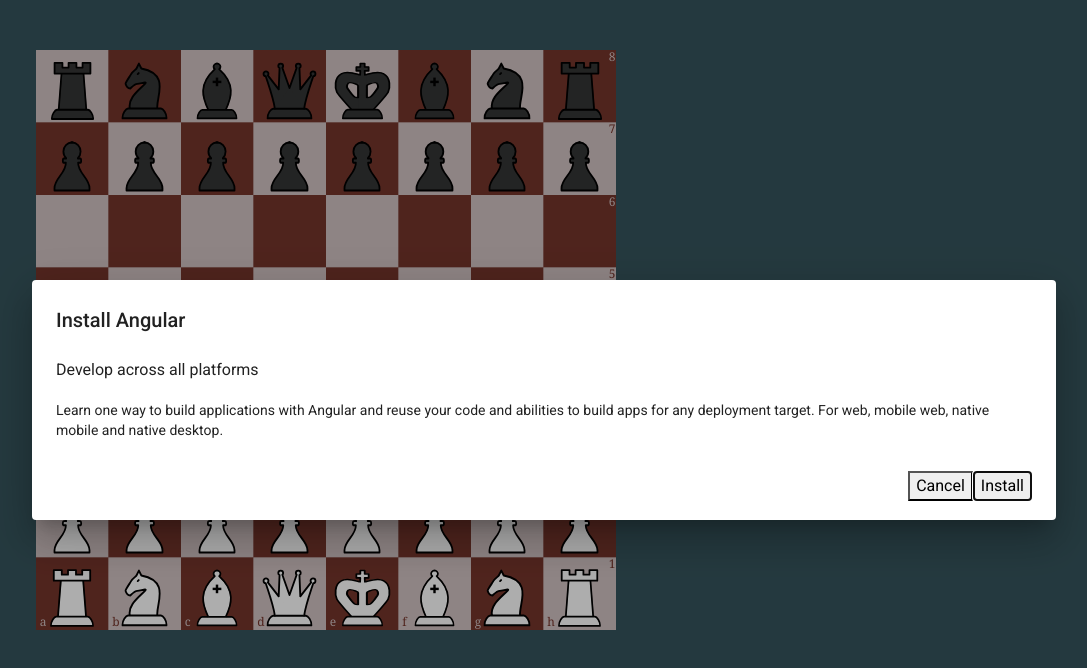
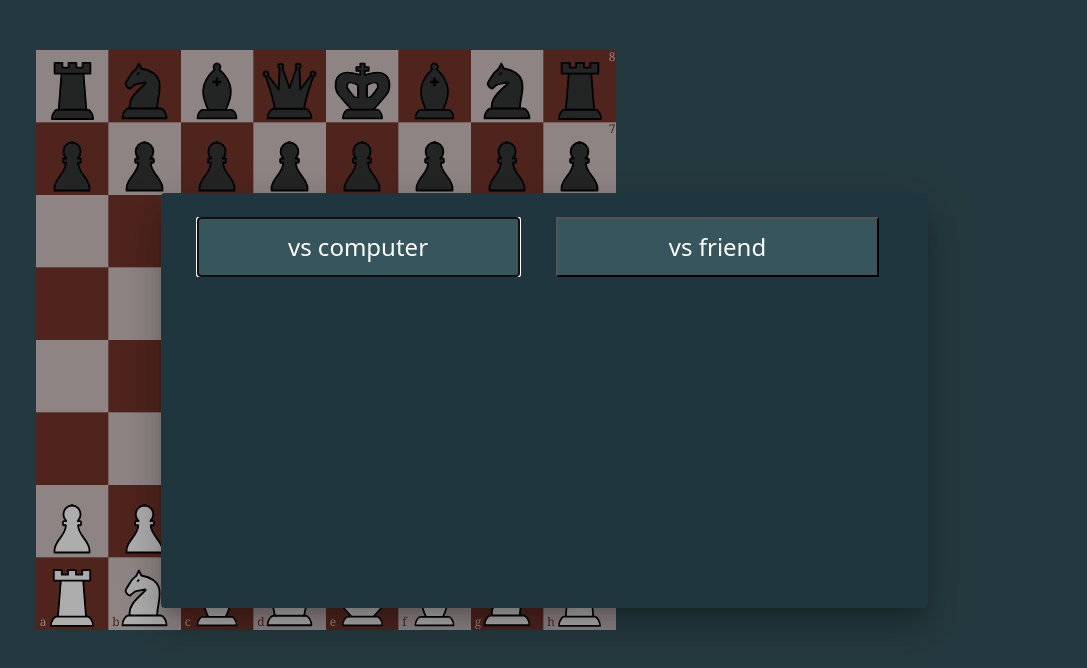
Before and after one commit to krihl4n/ChessUi, an Angular app: page /game2 in a window 1280 px wide. Shown: the top 668 px of the page, without its empty margins (96-1183 px from the left). Built offline with nearby package versions, Linux system fonts and the light colour scheme.

Commit message:
some dialog styling

```diff
--- a/angular.json
+++ b/angular.json
@@ -28,8 +28,8 @@
             ],
             "styles": [
               "./node_modules/@angular/material/prebuilt-themes/deeppurple-amber.css",
+              "src/styles.scss",
               "node_modules/bootstrap/dist/css/bootstrap.min.css",
-              "src/styles.css"
             ],
             "scripts": []
           },
@@ -97,7 +97,7 @@
             ],
             "styles": [
               "./node_modules/@angular/material/prebuilt-themes/deeppurple-amber.css",
-              "src/styles.css"
+              "src/styles.scss"
             ],
             "scripts": []
           }
--- a/src/app/app.component.ts
+++ b/src/app/app.component.ts
@@ -3,7 +3,7 @@ import { Component, OnInit } from '@angular/core';
 @Component({
   selector: 'app-root',
   templateUrl: './app.component.html',
-  styleUrls: ['./app.component.css']
+  styleUrls: ['./app.component.scss']
 })
 export class AppComponent{
 
--- a/src/app/game2/game2.component.ts
+++ b/src/app/game2/game2.component.ts
@@ -19,10 +19,20 @@ export class Game2Component implements OnInit {
 
     const dialogConfig = new MatDialogConfig();
 
-    dialogConfig.disableClose = false;
-    dialogConfig.autoFocus = true;
+    // const dialogConfig = {
+    //   disableClose: false;
+    // }.
+    // dialogConfig.autoFocus = true;
+    // dialogConfig.width = "767px"
+    // dialogConfig.height = "415px"
 
-    this.dialog.open(StartGameDialogComponent, dialogConfig);
+    this.dialog.open(StartGameDialogComponent, {
+      disableClose: false,
+      autoFocus: true,
+      width: "767px",
+      height: "415px",
+      panelClass: 'custom-modalbox'
+    })
   }
 }
 
--- a/src/app/start-game-dialog/start-game-dialog.component.html
+++ b/src/app/start-game-dialog/start-game-dialog.component.html
@@ -1,11 +1,14 @@
-<h2 mat-dialog-title>Install Angular</h2>
-<mat-dialog-content class="mat-typography">
-  <h3>Develop across all platforms</h3>
-  <p>Learn one way to build applications with Angular and reuse your code and abilities to build
-    apps for any deployment target. For web, mobile web, native mobile and native desktop.</p>
 
+<mat-dialog-content>
+    <div class="container" >
+        <div class="row">
+            <div class="col-6">
+                <button class="btn-game-mode-select">vs computer</button>
+            </div>
+            <div class="col-6">
+                <button class="btn-game-mode-select">vs friend</button>
+            </div>
+        </div>
+        <div class="row"></div>
+    </div>
 </mat-dialog-content>
-<mat-dialog-actions align="end">
-  <button mat-button mat-dialog-close>Cancel</button>
-  <button mat-button [mat-dialog-close]="true" cdkFocusInitial>Install</button>
-</mat-dialog-actions>
--- a/src/app/start-game-dialog/start-game-dialog.component.ts
+++ b/src/app/start-game-dialog/start-game-dialog.component.ts
@@ -3,7 +3,7 @@ import { Component, OnInit } from '@angular/core';
 @Component({
   selector: 'app-start-game-dialog',
   templateUrl: './start-game-dialog.component.html',
-  styleUrls: ['./start-game-dialog.component.css']
+  styleUrls: ['./start-game-dialog.component.scss']
 })
 export class StartGameDialogComponent implements OnInit {
 
--- a/src/styles.css
+++ /dev/null
@@ -1,4 +0,0 @@
-/* You can add global styles to this file, and also import other style files */
-
-html, body { height: 100%; }
-body { margin: 0; font-family: Roboto, "Helvetica Neue", sans-serif; }
--- /dev/null
+++ b/src/styles.scss
@@ -0,0 +1,19 @@
+/* You can add global styles to this file, and also import other style files */
+
+html, body { height: 100%; }
+body { margin: 0; font-family: Roboto, "Helvetica Neue", sans-serif; }
+
+
+.custom-modalbox .mat-dialog-container{
+    .btn-game-mode-select {
+        width: 323px;
+        height: 60px;
+        color: white;
+        font-size: 24px;
+        background-color: #36555D;
+
+    }
+    background-color: #20363F;
+   // opacity: 0.2;
+
+}
```
Also changed, not shown: src/app/app.component.scss (line endings or trailing spaces), src/app/start-game-dialog/start-game-dialog.component.css (deleted), src/app/start-game-dialog/start-game-dialog.component.scss (added).
